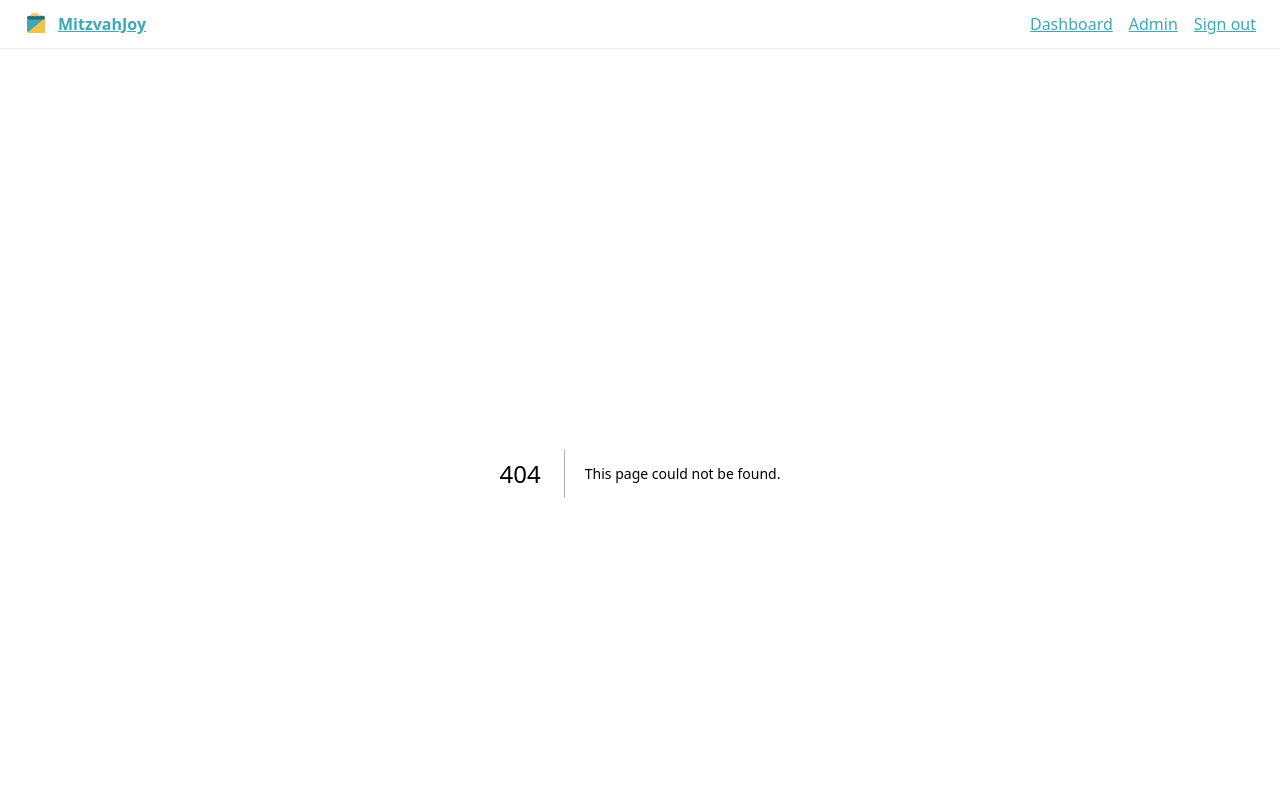
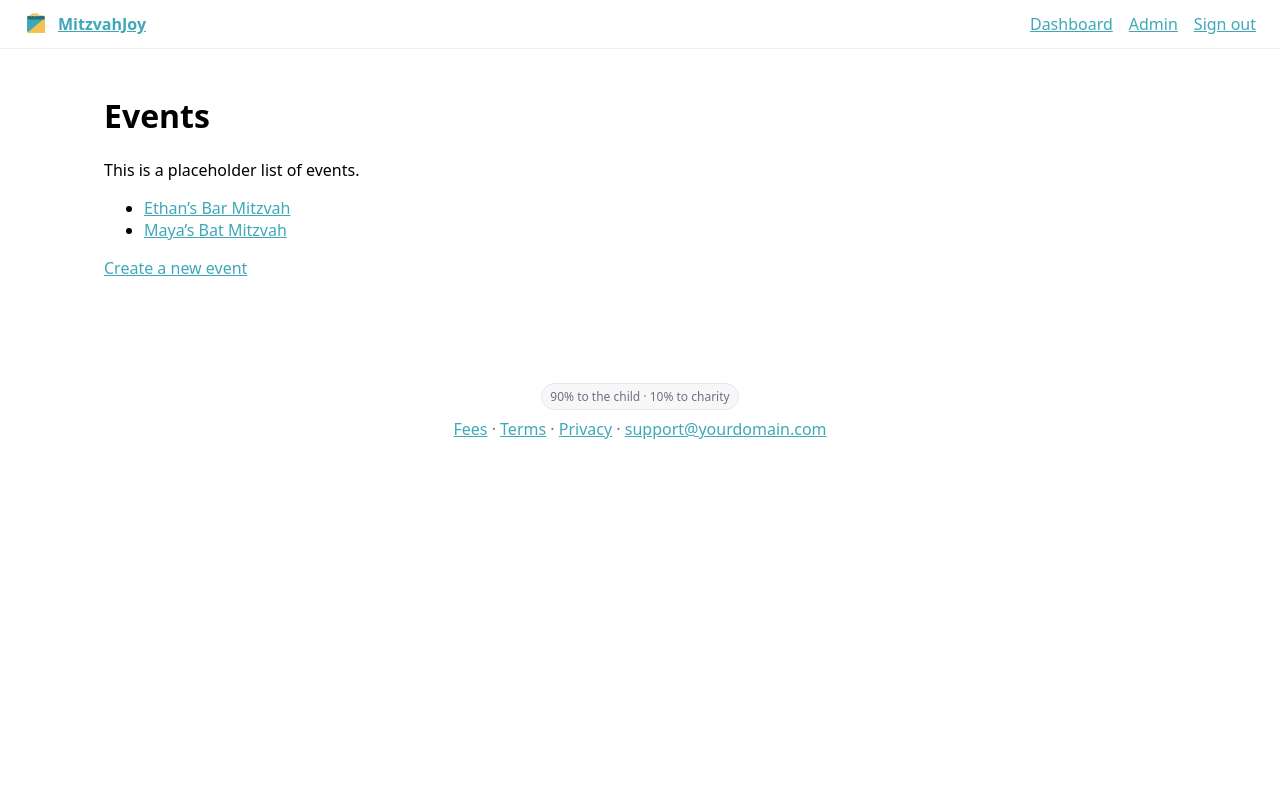
Before and after one commit to mhershberg78/MitzvahJoy, a Next.js app: page /events in a window 1280 px wide. Before the commit this address had no page. Shown: the top 800 px of the page. Built offline with nearby package versions, Linux system fonts and the light colour scheme.

Commit message:
Create page.tsx

```diff
--- /dev/null
+++ b/src/app/events/page.tsx
@@ -0,0 +1,18 @@
+export const metadata = { title: "Events · MitzvahJoy" };
+
+export default function EventsPage() {
+  return (
+    <main>
+      <h1>Events</h1>
+      <p>This is a placeholder list of events.</p>
+      <ul>
+        <li><a href="/events/1">Ethan’s Bar Mitzvah</a></li>
+        <li><a href="/events/2">Maya’s Bat Mitzvah</a></li>
+      </ul>
+
+      <p style={{ marginTop: 16 }}>
+        <a className="button" href="/events/new">Create a new event</a>
+      </p>
+    </main>
+  );
+}
```
